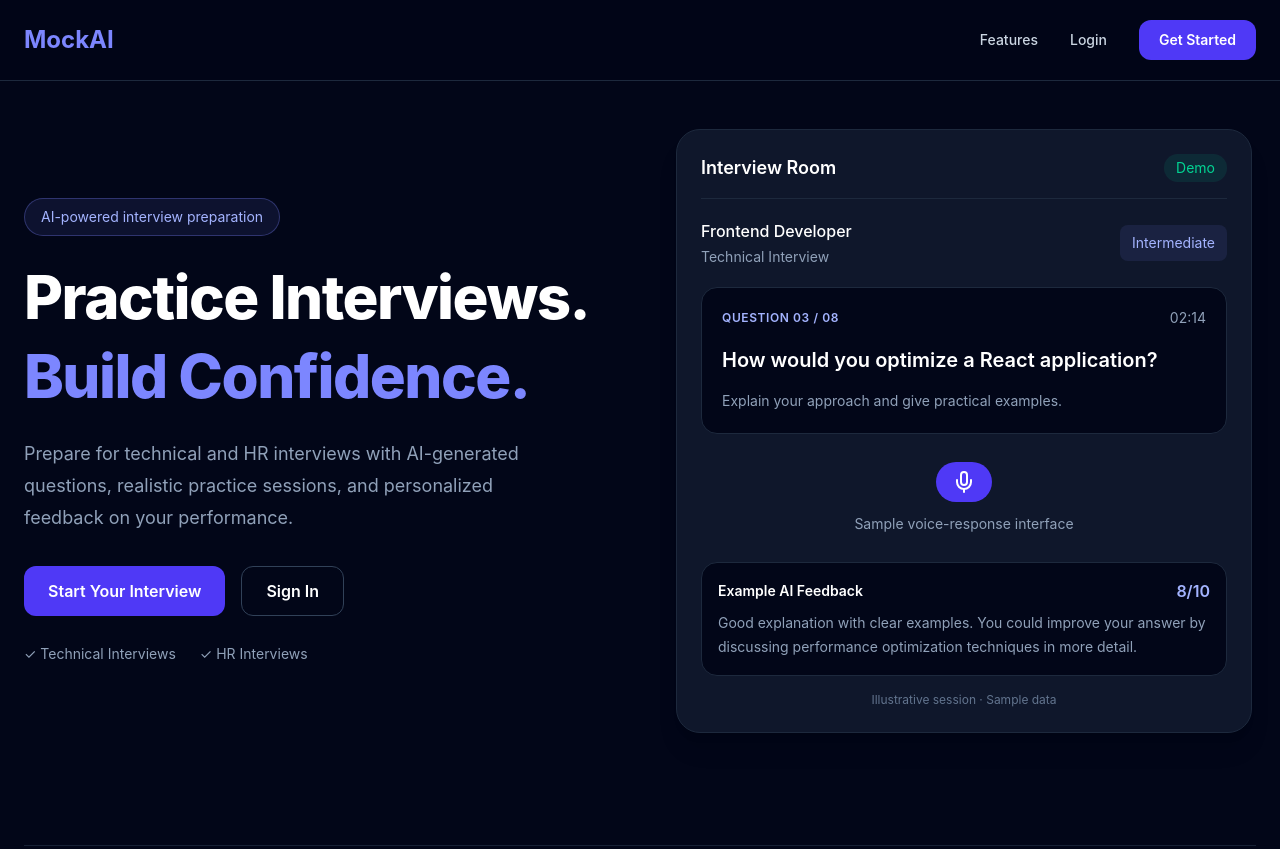
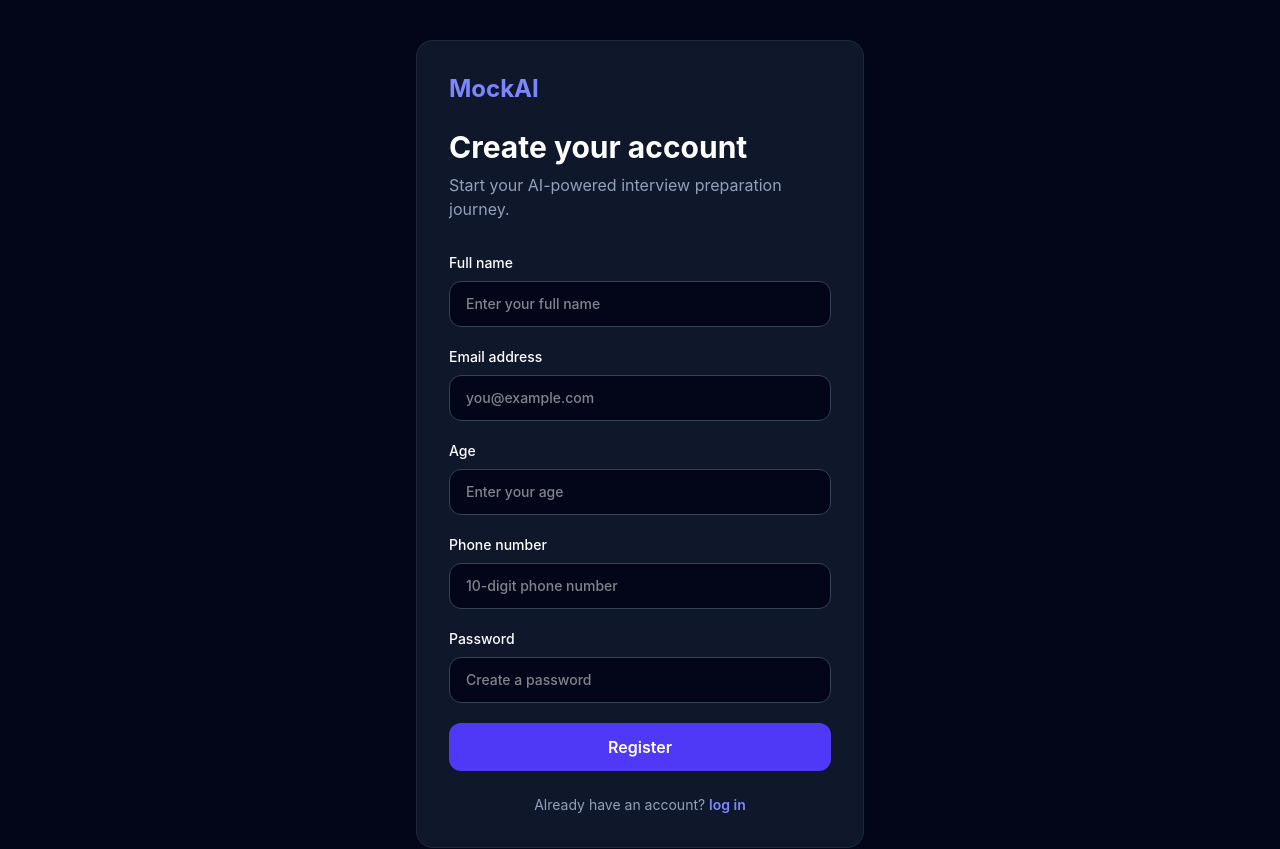
Before and after one commit to Aditi-153/mock-Ai, a React app in the folder frontend/: page /register in a window 1280 px wide. Before the commit this address led to /. Shown: the top 849 px of the page. Built offline with nearby package versions, Linux system fonts and the light colour scheme; no server answers; the HTML template or start-up script is replaced by a standard one.

Commit message:
added register page

```diff
--- a/frontend/src/App.jsx
+++ b/frontend/src/App.jsx
@@ -1,6 +1,7 @@
 import { BrowserRouter, Routes, Route, Navigate } from "react-router-dom";
 import Home from "./pages/Home";
 import Login from "./pages/Login";
+import Register from "./pages/Register";
 
 function App() {
   return (
@@ -8,6 +9,8 @@ function App() {
       <Routes>
         <Route path="/" element={<Home />} />
         <Route path="/login" element={<Login />} />
+                <Route path="/register" element={<Register />} />
+
 
         <Route path="*" element={<Navigate to="/" />} />
       </Routes>
--- a/frontend/src/pages/Register.jsx
+++ b/frontend/src/pages/Register.jsx
@@ -0,0 +1,171 @@
+import { Link, useNavigate } from "react-router-dom";
+import { useState } from "react";
+import toast from "react-hot-toast";
+import api from "../apis/api";
+
+function Register() {
+  const [formData, setFormData] = useState({
+    name: "",
+    email: "",
+    age: "",
+    phone: "",
+    password: "",
+  });
+  const navigate = useNavigate();
+
+  const [loading, setLoading] = useState(false);
+
+  const handleChange = (e) => {
+    const { name, value } = e.target;
+
+    setFormData((prev) => ({
+      ...prev,
+      [name]: value,
+    }));
+  };
+
+  const handleSubmit = async (e) => {
+    e.preventDefault();
+
+    const { name, email, age, phone, password } = formData;
+
+    if (!name.trim() || !email.trim() || !password || !age || !phone.trim()) {
+      toast.error("All fields are required.");
+      return;
+    }
+
+    if (Number(age) < 1 || Number(age) > 120) {
+      toast.error("Please enter a valid age.");
+      return;
+    }
+
+    if (password.length < 6) {
+      toast.error("Password must be at least 6 characters.");
+      return;
+    }
+
+    try {
+      setLoading(true);
+      const response = await api.post("/api/auth/register", {
+        ...formData,
+        name: name.trim(),
+        email: email.trim(),
+        age: Number(age),
+        phone: phone.trim(),
+      });
+
+      toast.success("Registration successful!");
+
+      console.log(response.data.user);
+
+      navigate("/home");
+    } catch (error) {
+      console.error(error.response?.data || error.message);
+
+      toast.error(error.response?.data?.message || "Registration failed.");
+    } finally {
+      setLoading(false);
+    }
+  };
+
+  return (
+    <div className="flex min-h-screen items-center justify-center bg-slate-950 px-6 py-10 text-white">
+      <div className="w-full max-w-md rounded-2xl border border-slate-800 bg-slate-900 p-8">
+        <Link to="/" className="text-2xl font-bold text-indigo-400">
+          MockAI
+        </Link>
+
+        <h1 className="mt-6 text-3xl font-bold">Create your account</h1>
+
+        <p className="mt-2 text-slate-400">
+          Start your AI-powered interview preparation journey.
+        </p>
+
+        <form onSubmit={handleSubmit} className="mt-8 space-y-5">
+          <label className="block text-sm font-medium">
+            Full name
+            <input
+              name="name"
+              type="text"
+              value={formData.name}
+              onChange={handleChange}
+              placeholder="Enter your full name"
+              className="mt-2 w-full rounded-xl border border-slate-700 bg-slate-950 px-4 py-3 outline-none focus:border-indigo-500"
+            />
+          </label>
+
+          <label className="block text-sm font-medium">
+            Email address
+            <input
+              name="email"
+              type="email"
+              value={formData.email}
+              onChange={handleChange}
+              placeholder="you@example.com"
+              className="mt-2 w-full rounded-xl border border-slate-700 bg-slate-950 px-4 py-3 outline-none focus:border-indigo-500"
+            />
+          </label>
+
+          <label className="block text-sm font-medium">
+            Age
+            <input
+              name="age"
+              type="number"
+              min="1"
+              max="120"
+              value={formData.age}
+              onChange={handleChange}
+              placeholder="Enter your age"
+              className="mt-2 w-full rounded-xl border border-slate-700 bg-slate-950 px-4 py-3 outline-none focus:border-indigo-500"
+            />
+          </label>
+
+          <label className="block text-sm font-medium">
+            Phone number
+            <input
+              name="phone"
+              type="number"
+              maxLength={10}
+              value={formData.phone}
+              onChange={handleChange}
+              placeholder="10-digit phone number"
+              className="mt-2 w-full rounded-xl border border-slate-700 bg-slate-950 px-4 py-3 outline-none focus:border-indigo-500"
+            />
+          </label>
+
+          <label className="block text-sm font-medium">
+            Password
+            <input
+              name="password"
+              type="password"
+              minLength={6}
+              value={formData.password}
+              onChange={handleChange}
+              placeholder="Create a password"
+              className="mt-2 w-full rounded-xl border border-slate-700 bg-slate-950 px-4 py-3 outline-none focus:border-indigo-500"
+            />
+          </label>
+
+          <button
+            type="submit"
+            className="w-full rounded-xl bg-indigo-600 py-3 font-semibold transition hover:bg-indigo-500"
+          >
+            {loading ? "Registering..." : "Register"}
+          </button>
+        </form>
+
+        <p className="mt-6 text-center text-sm text-slate-400">
+          Already have an account?{" "}
+          <Link
+            to="/login"
+            className="font-semibold text-indigo-400 hover:text-indigo-300"
+          >
+            log in
+          </Link>
+        </p>
+      </div>
+    </div>
+  );
+}
+
+export default Register;
```
